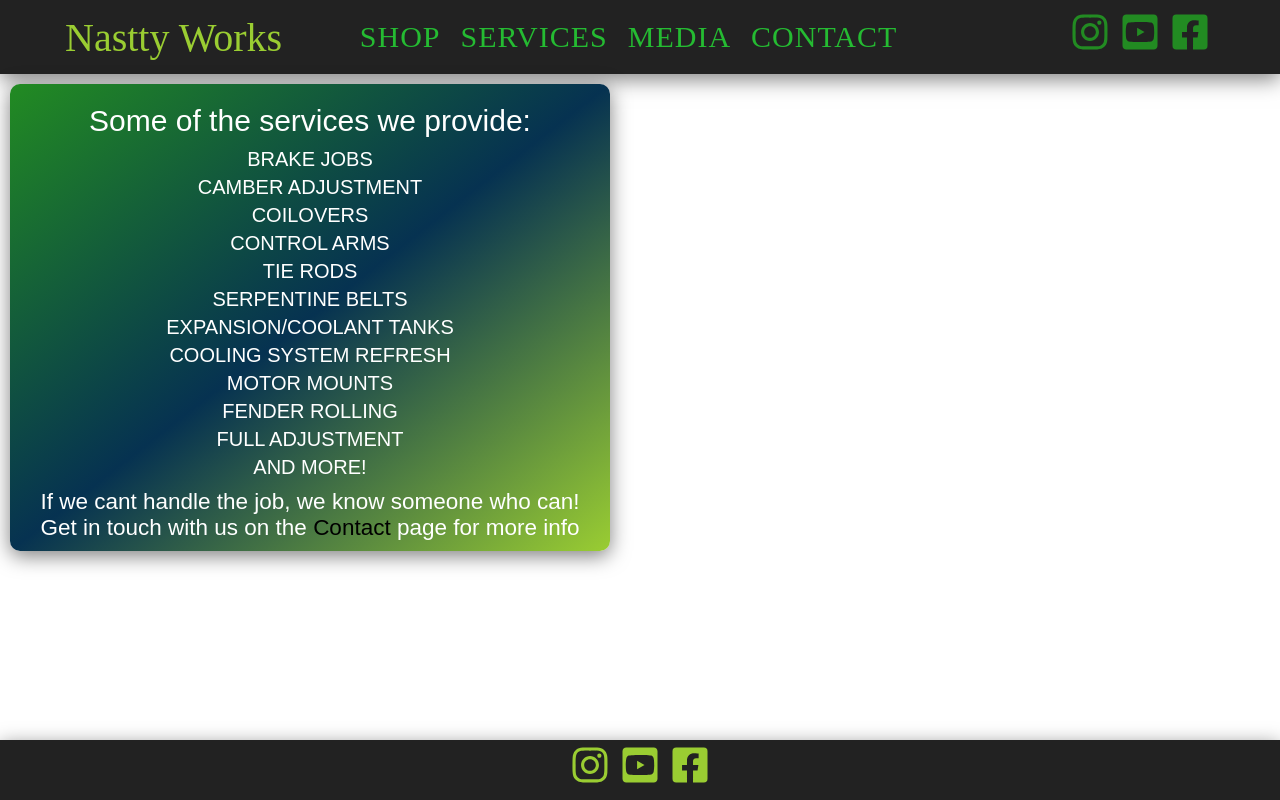
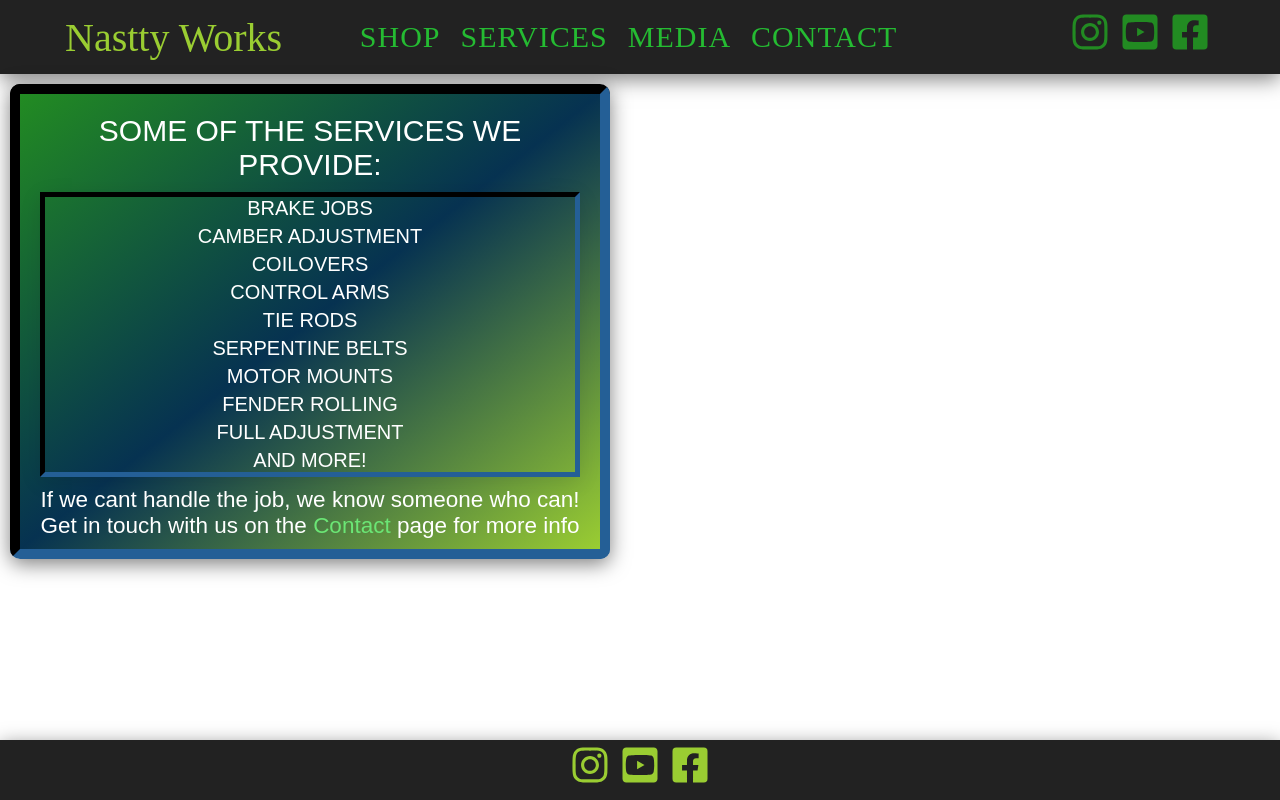
Before and after one commit to ronthetech/nastty-works-web-app, a React (Create React App) app: page /Services in a window 1280 px wide. Built offline with nearby package versions, Linux system fonts and the light colour scheme.

Commit message:
updated services list

```diff
--- a/src/App.css
+++ b/src/App.css
@@ -260,28 +260,33 @@ nav {
 	font-family: "Poppins", sans-serif;
 	box-shadow: var(--dark-shadow);
 	font-size: 2rem;
+	border: 1rem inset #102a42;
 }
 .services__heading {
 	font-weight: 500;
 	color: var(--clr-white);
 	padding: 1rem 0;
+	text-transform: uppercase;
 }
 .services__list {
 	display: flex;
 	flex-direction: column;
 	gap: 0.5rem;
 	align-items: center;
+	box-shadow: var(--light-shadow);
+	border: 0.5rem inset #102a42;
 }
 .services__message {
 	padding-top: 1rem;
 }
 .services__link {
-	color: black;
+	color: var(--clr-green-light);
+	transition: var(--transition);
 }
 
 .services__link:hover,
 .services__link:focus {
-	color: black;
+	color: var(--primary-green);
 }
 /*======= MAIN =======*/
 /* main {
--- a/src/components/ServicesContent.js
+++ b/src/components/ServicesContent.js
@@ -11,8 +11,6 @@ const ServicesContent = () => {
 				<li>control arms</li>
 				<li>tie rods</li>
 				<li>serpentine belts</li>
-				<li>expansion/coolant tanks</li>
-				<li>cooling system refresh</li>
 				<li>motor mounts</li>
 				<li>fender rolling</li>
 				<li>full adjustment</li>
```
